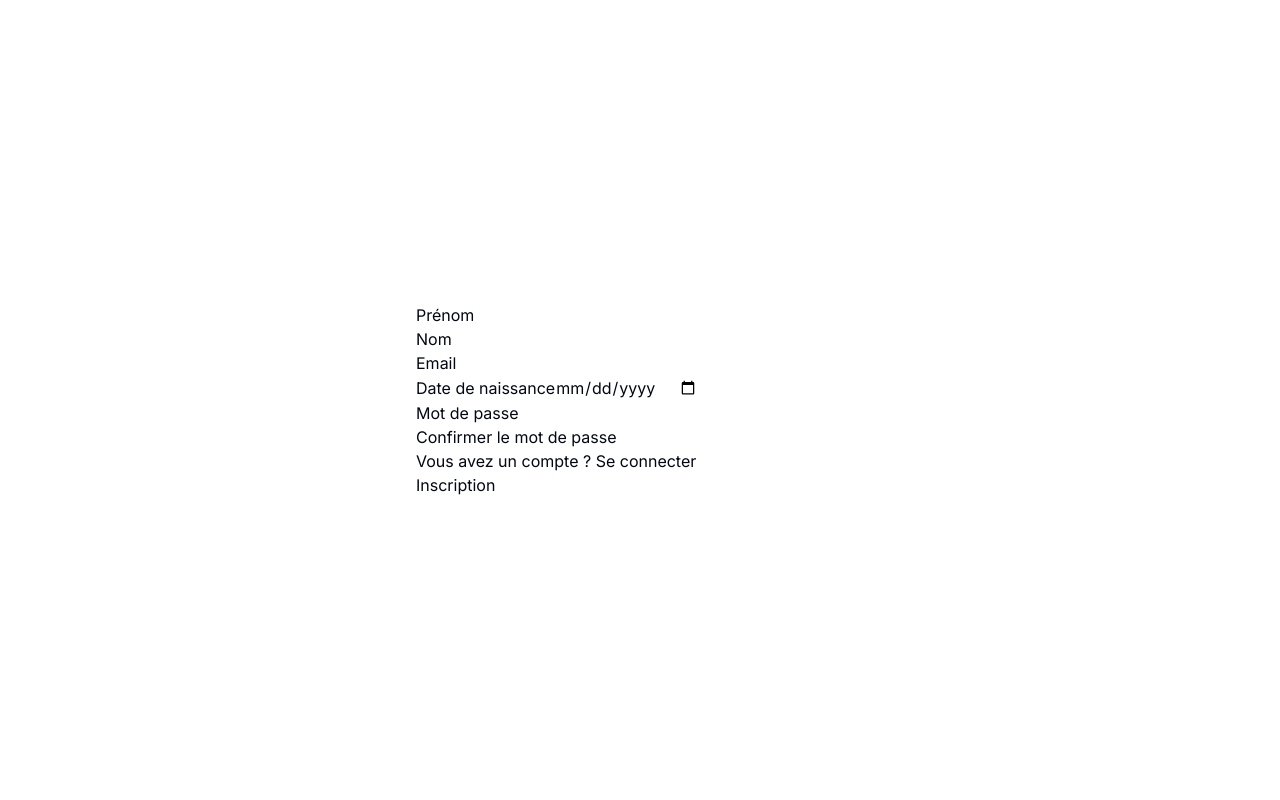
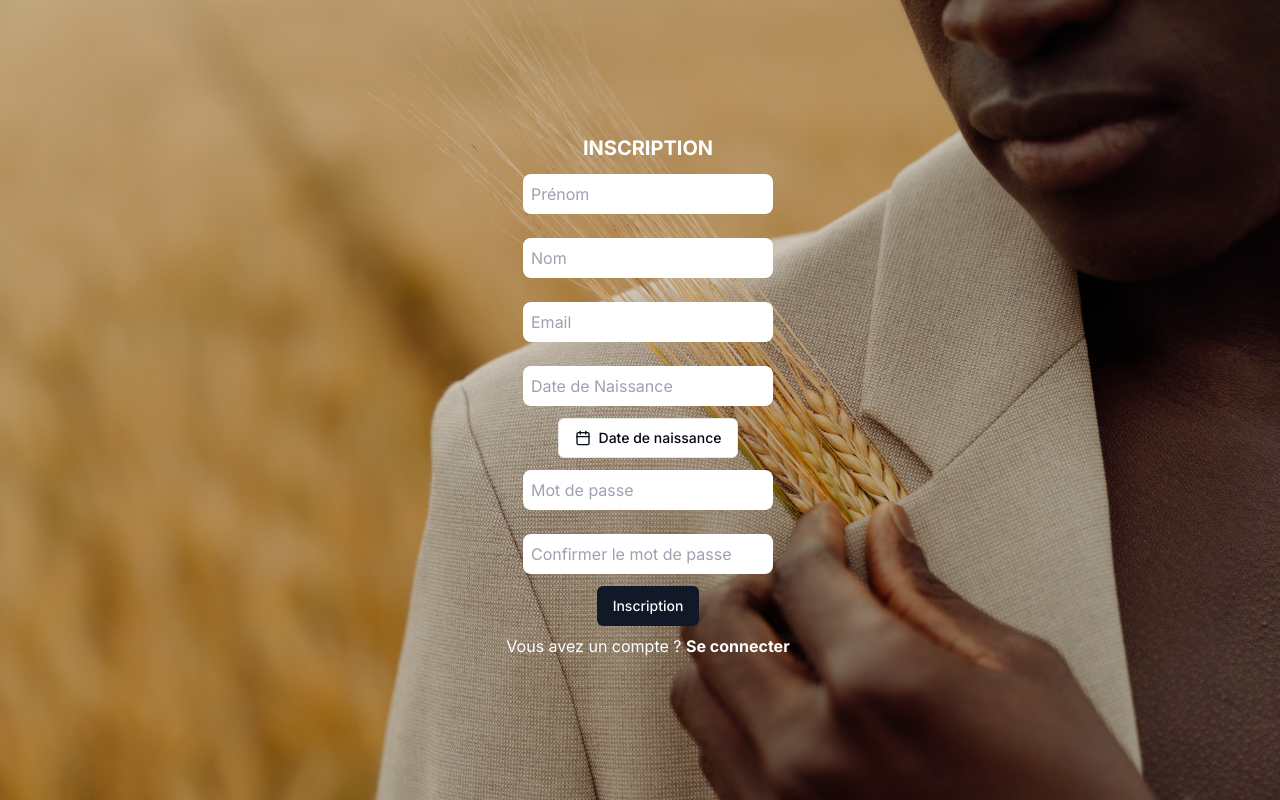
Before and after one commit to tchessi-pre/moonshot, a Next.js app in the folder front/: page /register in a window 1280 px wide. Built offline with nearby package versions, Linux system fonts and the light colour scheme.

Commit message:
add style login and register

```diff
--- a/front/package.json
+++ b/front/package.json
@@ -10,12 +10,15 @@
   },
   "dependencies": {
     "@radix-ui/react-navigation-menu": "^1.2.0",
+    "@radix-ui/react-popover": "^1.1.1",
     "@radix-ui/react-slot": "^1.1.0",
     "class-variance-authority": "^0.7.0",
     "clsx": "^2.1.1",
+    "date-fns": "^3.6.0",
     "lucide-react": "^0.400.0",
     "next": "14.2.4",
     "react": "^18",
+    "react-day-picker": "^8.10.1",
     "react-dom": "^18",
     "tailwind-merge": "^2.3.0",
     "tailwindcss-animate": "^1.0.7"
--- a/front/src/app/login/page.js
+++ b/front/src/app/login/page.js
@@ -3,6 +3,7 @@
 import React, { useState } from 'react';
 import './style.css';
 import Image from 'next/image';
+import { Button } from "@/components/ui/button";
 
 export default function Login() {
   const [email, setEmail] = useState('');
@@ -13,35 +14,42 @@
   };
 
   return (
-		<div className='flex items-center justify-center min-h-screen'>
-			<form onSubmit={handleSubmit} className='w-full max-w-md'>
+	<main
+	className='relative flex flex-col items-center justify-center min-h-screen bg-center bg-cover'
+	style={{ backgroundImage: "url('/assets/bground.jpg')" }}
+>
+		<div className='flex items-center justify-center min-h-screen mx-2'>
+			<form onSubmit={handleSubmit} className='flex flex-col items-center justify-center  w-full max-w-md'>
+			<span className='text-white uppercase font-bold text-xl'>Connexion</span>
+
 				<div>
-					<label htmlFor='email'>Email</label>
-					<input
+					<input className='p-2 my-5 rounded-lg'
 						type='email'
 						id='email'
+						placeholder ='Email'
 						value={email}
 						onChange={(e) => setEmail(e.target.value)}
 						required
 					/>
 				</div>
-				<div>
-					<label htmlFor='password'>Mot de passe</label>
-					<input
+				<div >
+					<input className='p-2 my-5 rounded-lg'
 						type='password'
+						placeholder='Mot de passe'
 						id='password'
 						value={password}
 						onChange={(e) => setPassword(e.target.value)}
 						required
 					/>
 				</div>
-				<div>
-					<p>
+				<div className="my-3">
+					<p className ="text-white">
 						Pas encore inscrit ? <a href='/register'>S'inscrire</a>
 					</p>
 				</div>
-				<button type='submit'>Se Connecter</button>
+				<Button>Se connecter</Button>
 			</form>
 		</div>
+		</main>
 	);
 }
--- a/front/src/app/register/page.js
+++ b/front/src/app/register/page.js
@@ -3,6 +3,18 @@
 import React from "react";
 import { useState } from 'react';
 import Image from "next/image";
+import { Button } from "@/components/ui/button";
+import { format } from "date-fns"
+import { Calendar as CalendarIcon } from "lucide-react"
+
+import { cn } from "@/lib/utils"
+import { Calendar } from "@/components/ui/calendar"
+import {
+  Popover,
+  PopoverContent,
+  PopoverTrigger,
+} from "@/components/ui/popover"
+
 
 export default function Register() {
     const [firstName, setFirstName] = useState("");
@@ -17,11 +29,17 @@
     };
 
     return (
-        <div className="flex min-h-screen items-center justify-center">
-            <form onSubmit={handleSubmit} className="w-full max-w-md">
+        <main
+        className='relative flex flex-col items-center justify-center min-h-screen bg-center bg-cover'
+        style={{ backgroundImage: "url('/assets/bground.jpg')" }}
+    >
+        <div className="flex flex-col">
+            <form onSubmit={handleSubmit} className="flex flex-col w-full max-w-md flex items-center justify-center min-h-screen mx-2">
+            <span className='text-white uppercase font-bold text-xl'>Inscription</span>
+
                 <div>
-                    <label htmlFor="firstName">Prénom</label>
-                    <input
+                    <input className='p-2 my-3 rounded-lg'
+                        placeholder="Prénom"
                         type="text"
                         id="firstName"
                         value={firstName}
@@ -30,8 +48,8 @@
                     />
                 </div>
                 <div>
-                    <label htmlFor="lastName">Nom</label>
-                    <input
+                    <input className='p-2 my-3 rounded-lg'
+                        placeholder="Nom"
                         type="text"
                         id="lastName"
                         value={lastName}
@@ -40,8 +58,8 @@
                     />
                 </div>
                 <div>
-                    <label htmlFor="email">Email</label>
-                    <input
+                    <input className='p-2 my-3 rounded-lg'
+                        placeholder = "Email"
                         type="email"
                         id="email"
                         value={email}
@@ -49,19 +67,37 @@
                         required
                     />
                 </div>
-                <div>
-                    <label htmlFor="birthdate">Date de naissance</label>
-                    <input
-                        type="date"
+                <div className="fw-[32rem]">
+                    <input className='text-neutral-400 w-max p-2 my-3 rounded-lg'
+                        placeholder = "Date de Naissance"
+                        type=""
                         id="birthdate"
                         value={birthdate}
-                        onChange={(e) => setBirthdate(e.target.value)}
+                        //onChange={(e) => setBirthdate(e.target.value)}
                         required
                     />
                 </div>
+
+                <Popover>
+      <PopoverTrigger asChild>
+        <Button variant={"outline"}>
+          <CalendarIcon className="mr-2 h-4 w-4" />
+         <span>Date de naissance</span>
+        </Button>
+      </PopoverTrigger>
+      <PopoverContent className="w-auto p-0">
+        <Calendar
+          mode="single"
+        //   selected={date}
+        //   onSelect={setDate}
+          initialFocus
+        />
+      </PopoverContent>
+    </Popover>
+
                 <div>
-                    <label htmlFor="password">Mot de passe</label>
-                    <input
+                    <input className='p-2 my-3 rounded-lg'
+                        placeholder="Mot de passe"
                         type="password"
                         id="password"
                         value={password}
@@ -70,8 +106,8 @@
                     />
                 </div>
                 <div>
-                    <label htmlFor="confirmPassword">Confirmer le mot de passe</label>
-                    <input
+                    <input className='p-2 my-3 rounded-lg'
+                        placeholder = "Confirmer le mot de passe"
                         type="password"
                         id="confirmPassword"
                         value={confirmPassword}
@@ -79,11 +115,16 @@
                         required
                     />
                 </div>
-                <div>
-                    <p>Vous avez un compte ? <a href="/login">Se connecter</a></p>
-                </div>
-                <button type="submit">Inscription</button>
+
+				<Button>Inscription</Button>
+
+                <div className="text-white my-2">
+                    <p>Vous avez un compte ? <a className ="font-bold" href="/login">Se connecter</a></p>
+            </div>
             </form>
+
+
         </div>
+        </main>
     );
 }
--- /dev/null
+++ b/front/src/components/ui/calendar.jsx
@@ -0,0 +1,62 @@
+"use client";
+import * as React from "react"
+import { ChevronLeft, ChevronRight } from "lucide-react"
+import { DayPicker } from "react-day-picker"
+
+import { cn } from "@/lib/utils"
+import { buttonVariants } from "@/components/ui/button"
+
+function Calendar({
+  className,
+  classNames,
+  showOutsideDays = true,
+  ...props
+}) {
+  return (
+    (<DayPicker
+      showOutsideDays={showOutsideDays}
+      className={cn("p-3", className)}
+      classNames={{
+        months: "flex flex-col sm:flex-row space-y-4 sm:space-x-4 sm:space-y-0",
+        month: "space-y-4",
+        caption: "flex justify-center pt-1 relative items-center",
+        caption_label: "text-sm font-medium",
+        nav: "space-x-1 flex items-center",
+        nav_button: cn(
+          buttonVariants({ variant: "outline" }),
+          "h-7 w-7 bg-transparent p-0 opacity-50 hover:opacity-100"
+        ),
+        nav_button_previous: "absolute left-1",
+        nav_button_next: "absolute right-1",
+        table: "w-full border-collapse space-y-1",
+        head_row: "flex",
+        head_cell:
+          "text-muted-foreground rounded-md w-9 font-normal text-[0.8rem]",
+        row: "flex w-full mt-2",
+        cell: "h-9 w-9 text-center text-sm p-0 relative [&:has([aria-selected].day-range-end)]:rounded-r-md [&:has([aria-selected].day-outside)]:bg-accent/50 [&:has([aria-selected])]:bg-accent first:[&:has([aria-selected])]:rounded-l-md last:[&:has([aria-selected])]:rounded-r-md focus-within:relative focus-within:z-20",
+        day: cn(
+          buttonVariants({ variant: "ghost" }),
+          "h-9 w-9 p-0 font-normal aria-selected:opacity-100"
+        ),
+        day_range_end: "day-range-end",
+        day_selected:
+          "bg-primary text-primary-foreground hover:bg-primary hover:text-primary-foreground focus:bg-primary focus:text-primary-foreground",
+        day_today: "bg-accent text-accent-foreground",
+        day_outside:
+          "day-outside text-muted-foreground opacity-50 aria-selected:bg-accent/50 aria-selected:text-muted-foreground aria-selected:opacity-30",
+        day_disabled: "text-muted-foreground opacity-50",
+        day_range_middle:
+          "aria-selected:bg-accent aria-selected:text-accent-foreground",
+        day_hidden: "invisible",
+        ...classNames,
+      }}
+      components={{
+        IconLeft: ({ ...props }) => <ChevronLeft className="h-4 w-4" />,
+        IconRight: ({ ...props }) => <ChevronRight className="h-4 w-4" />,
+      }}
+      {...props} />)
+  );
+}
+Calendar.displayName = "Calendar"
+
+export { Calendar }
--- /dev/null
+++ b/front/src/components/ui/popover.jsx
@@ -0,0 +1,27 @@
+"use client"
+
+import * as React from "react"
+import * as PopoverPrimitive from "@radix-ui/react-popover"
+
+import { cn } from "@/lib/utils"
+
+const Popover = PopoverPrimitive.Root
+
+const PopoverTrigger = PopoverPrimitive.Trigger
+
+const PopoverContent = React.forwardRef(({ className, align = "center", sideOffset = 4, ...props }, ref) => (
+  <PopoverPrimitive.Portal>
+    <PopoverPrimitive.Content
+      ref={ref}
+      align={align}
+      sideOffset={sideOffset}
+      className={cn(
+        "z-50 w-72 rounded-md border bg-popover p-4 text-popover-foreground shadow-md outline-none data-[state=open]:animate-in data-[state=closed]:animate-out data-[state=closed]:fade-out-0 data-[state=open]:fade-in-0 data-[state=closed]:zoom-out-95 data-[state=open]:zoom-in-95 data-[side=bottom]:slide-in-from-top-2 data-[side=left]:slide-in-from-right-2 data-[side=right]:slide-in-from-left-2 data-[side=top]:slide-in-from-bottom-2",
+        className
+      )}
+      {...props} />
+  </PopoverPrimitive.Portal>
+))
+PopoverContent.displayName = PopoverPrimitive.Content.displayName
+
+export { Popover, PopoverTrigger, PopoverContent }
```
Also changed, not shown: 1 other file (tests, documents, lock files or other folders).
